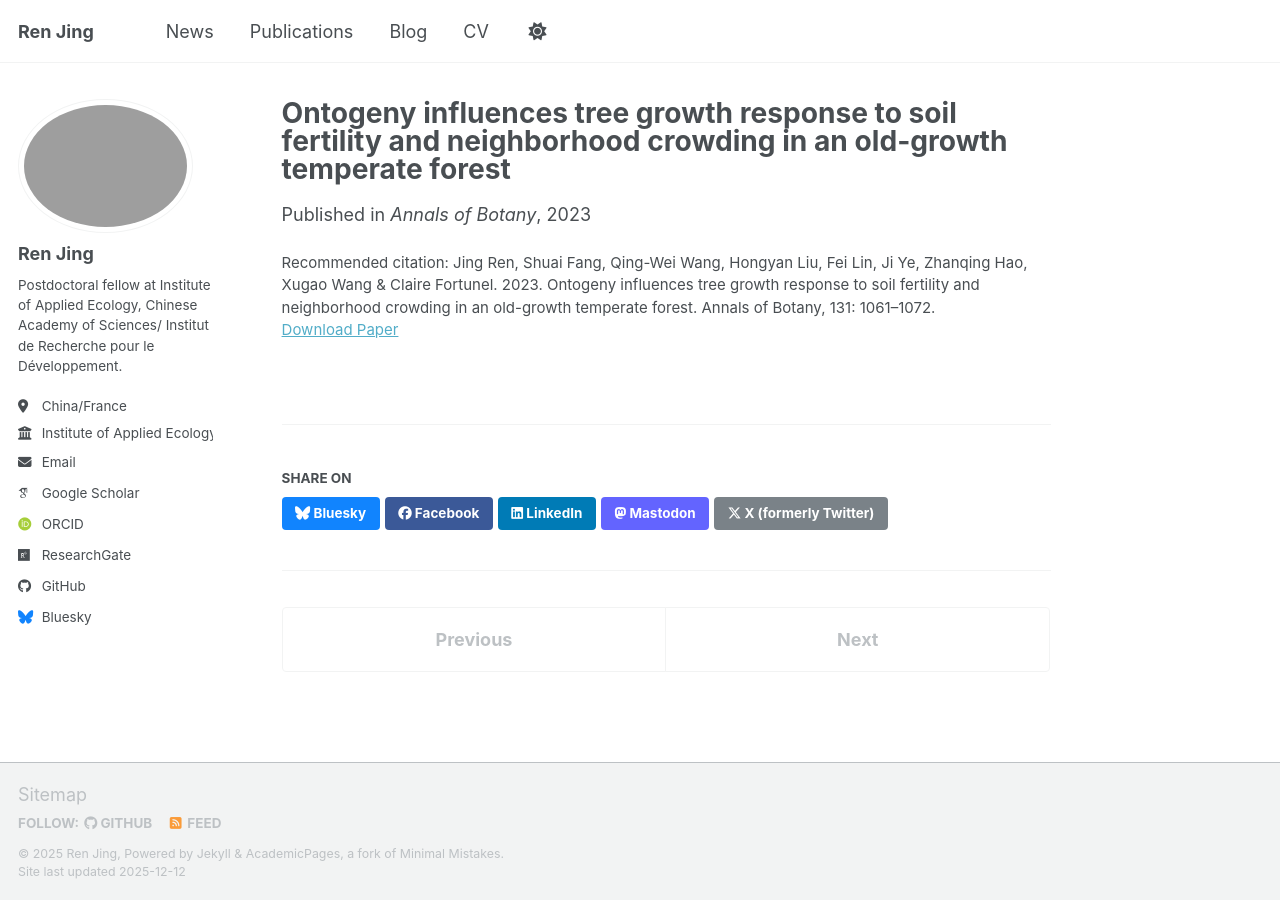
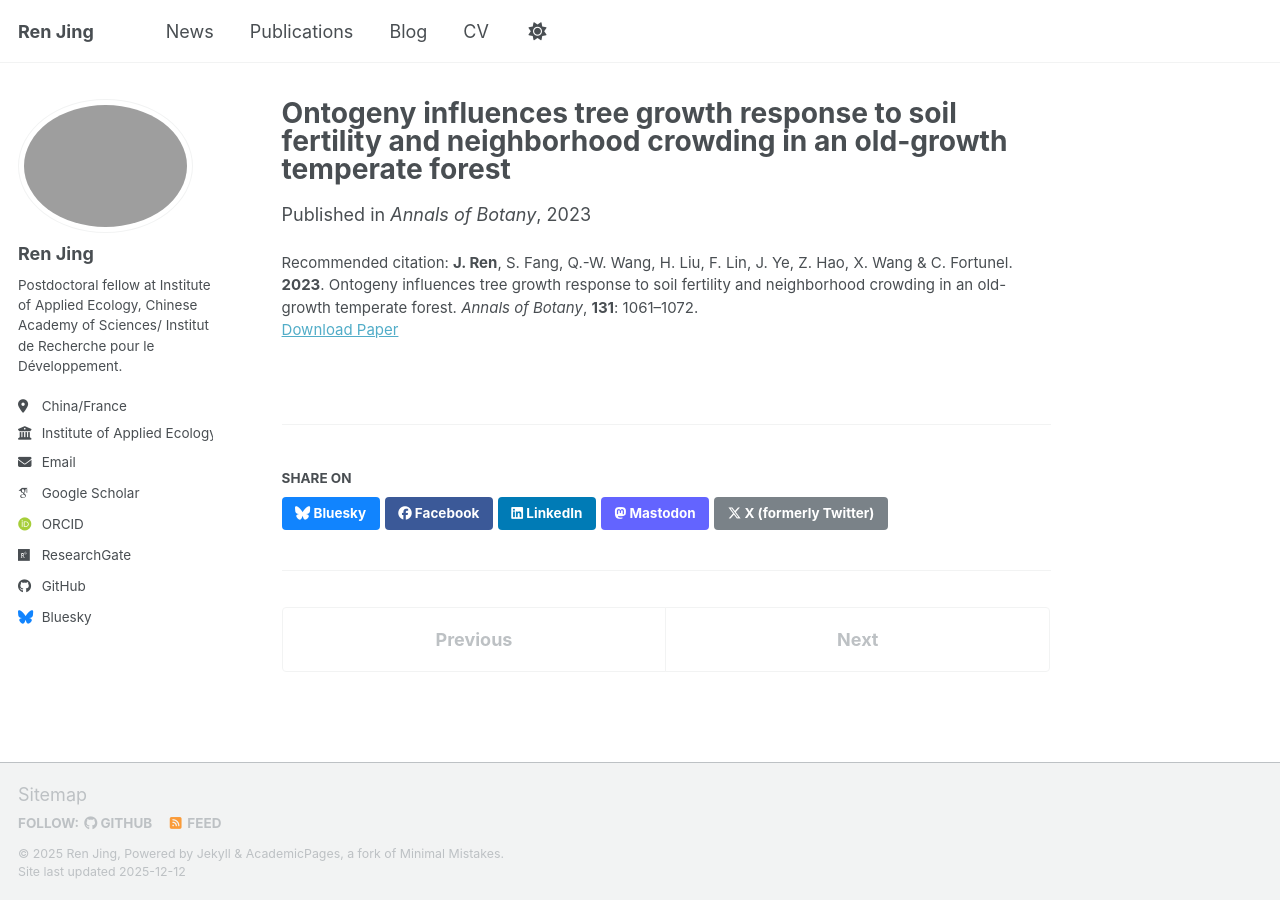
Before and after one commit to Renjing1009/Renjing1009.github.io, a Jekyll site: the page built from _publications/2023-03-01-ontogeny-tree-growth-soil-crowding.md, in a window 1280 px wide. Built offline with Jekyll 4.4.1, drawn with Linux system fonts in a browser that asks for light colours; some web fonts are replaced; a script bundle is joined from its source files by our own code; library files that are not in the unit come from our copies; part of the change alters nothing that is shown.

Commit message:
Update 2023-03-01-ontogeny-tree-growth-soil-crowding.md

```diff
--- a/_publications/2023-03-01-ontogeny-tree-growth-soil-crowding.md
+++ b/_publications/2023-03-01-ontogeny-tree-growth-soil-crowding.md
@@ -1,10 +1,11 @@
 ---
 title: "Ontogeny influences tree growth response to soil fertility and neighborhood crowding in an old-growth temperate forest"
 collection: publications
-permalink: /publication/2023-ontogeny-tree-growth-soil-crowding
+permalink: /publication/ren-2023-ontogeny-tree-growth-soil-crowding
 date: 2023-03-01
 venue: "Annals of Botany"
-paperurl: /files/Ren_2023_AnnBot_ontogeny_tree_growth.pdf
-excerpt: "We show that tree size and canopy position strongly mediate how soil fertility and neighbourhood crowding jointly shape tree growth in an old-growth temperate forest."
-citation: "Jing Ren, Shuai Fang, Qing-Wei Wang, Hongyan Liu, Fei Lin, Ji Ye, Zhanqing Hao, Xugao Wang & Claire Fortunel. 2023. Ontogeny influences tree growth response to soil fertility and neighborhood crowding in an old-growth temperate forest. Annals of Botany, 131: 1061–1072."
+excerpt: "We show that tree size and canopy position strongly mediate how soil fertility and neighborhood crowding jointly shape tree growth in an old-growth temperate forest."
+authors: "Jing Ren, Shuai Fang, Qing-Wei Wang, Hongyan Liu, Fei Lin, Ji Ye, Zhanqing Hao, Xugao Wang, Claire Fortunel"
+paperurl: "/files/Ren_2023_AnnBot_ontogeny_tree_growth.pdf"
+citation: "<strong>J. Ren</strong>, S. Fang, Q.-W. Wang, H. Liu, F. Lin, J. Ye, Z. Hao, X. Wang & C. Fortunel. <strong>2023</strong>. Ontogeny influences tree growth response to soil fertility and neighborhood crowding in an old-growth temperate forest. <em>Annals of Botany</em>, <strong>131</strong>: 1061–1072."
 ---
```
